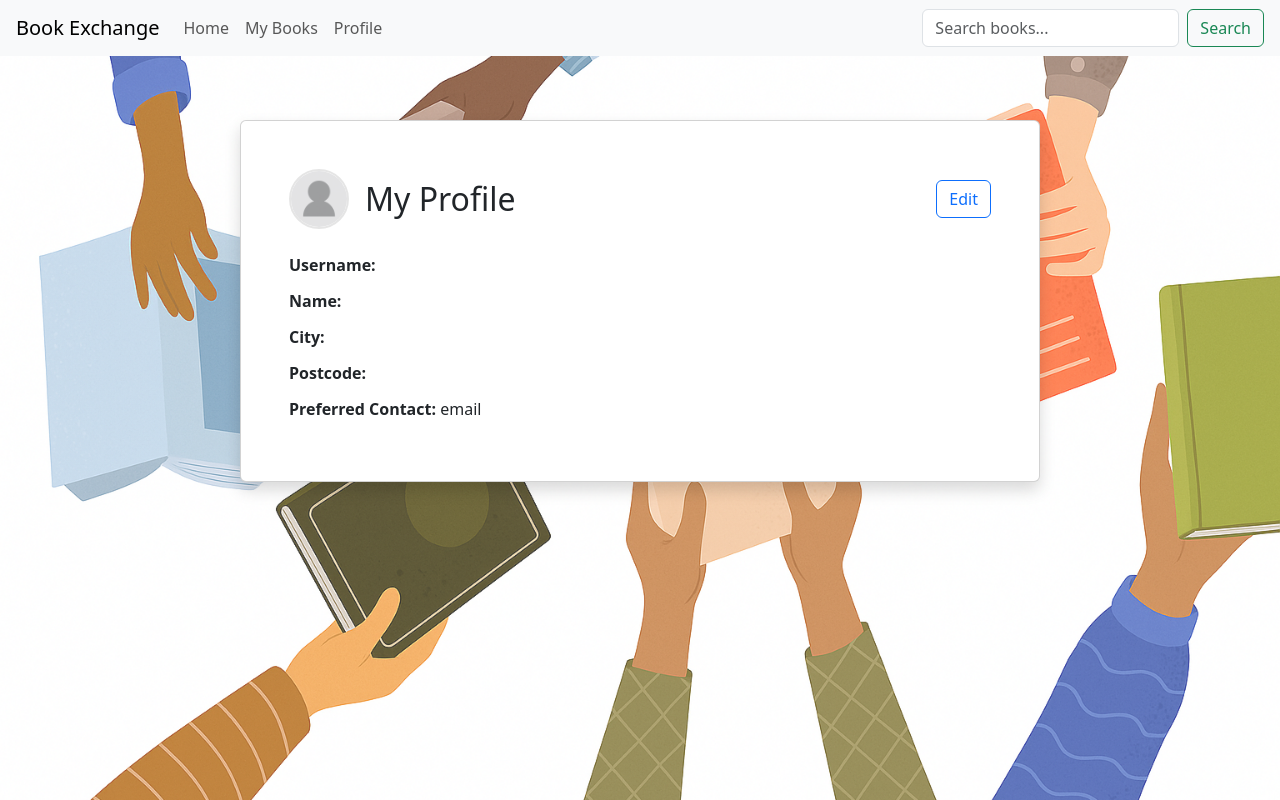
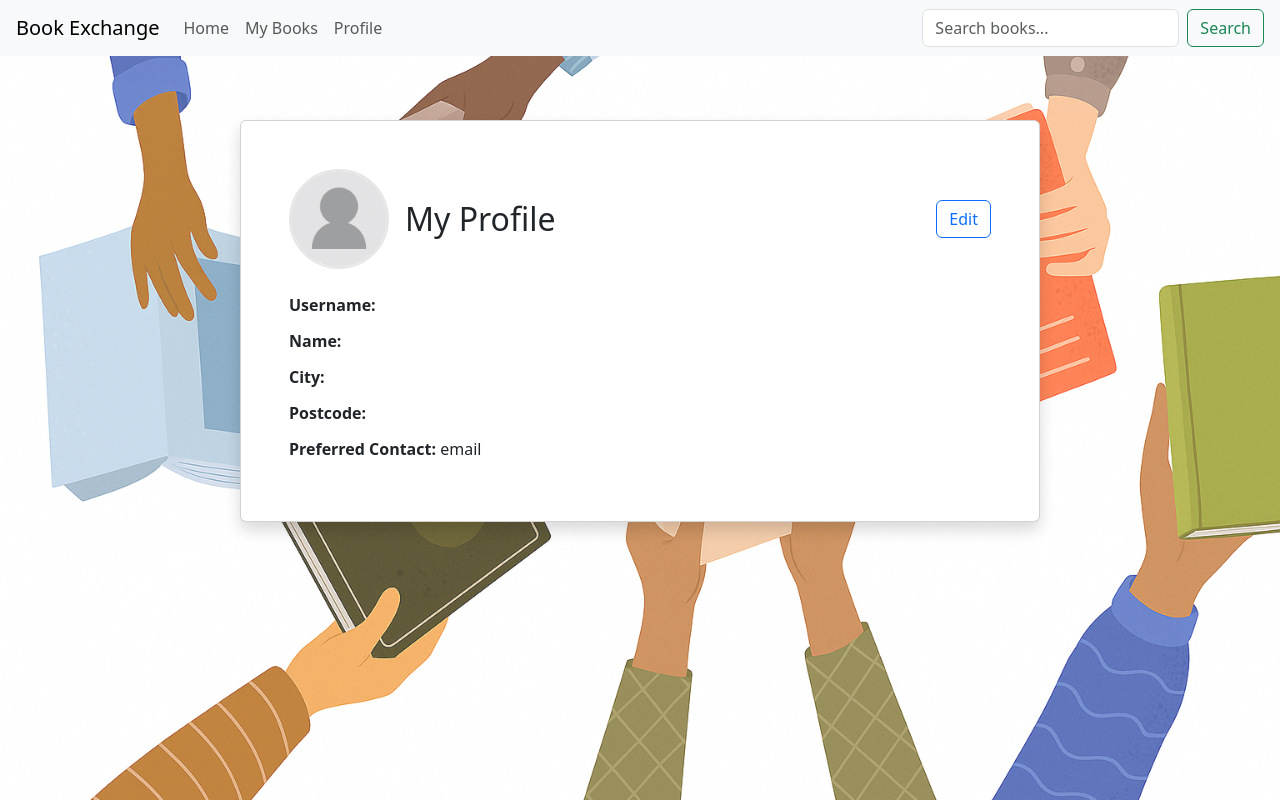
Before and after one commit to kristina-djukic/book-exchange, a React (Create React App) app in the folder frontend/: page /profile in a window 1280 px wide. Built offline with nearby package versions, Linux system fonts and the light colour scheme.

Commit message:
css adjustments to profile page

```diff
--- a/frontend/src/pages/profilePage.css
+++ b/frontend/src/pages/profilePage.css
@@ -43,8 +43,8 @@
 }
 
 .profile-header .profile-avatar img {
-  width: 60px;
-  height: 60px;
+  width: 100px;
+  height: 100px;
   object-fit: cover;
   border-radius: 50%;
   border: 2px solid rgba(0, 0, 0, 0.1);
```
